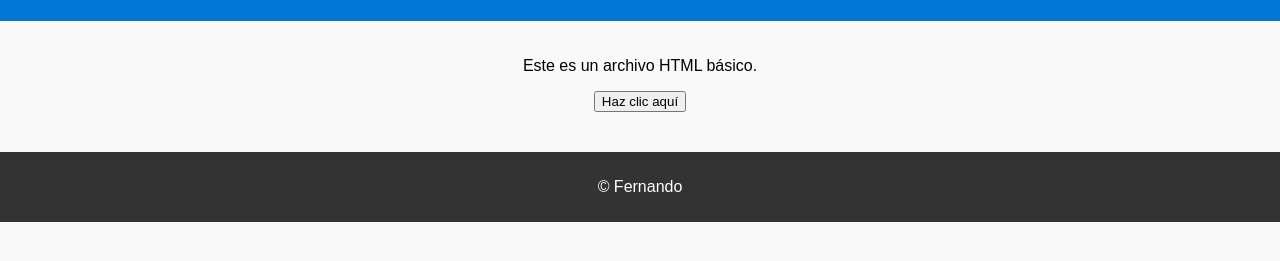
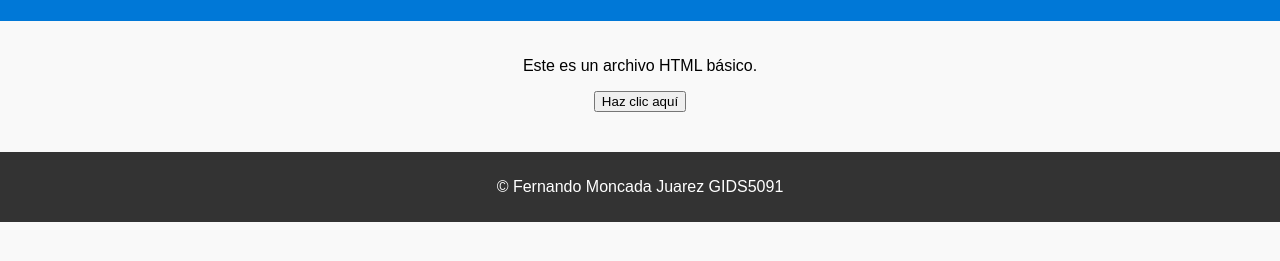
Before and after one commit to fer21047/repoDesarrolloIntegral, a plain HTML site: page index.html in a window 1280 px wide. Shown: the part 99-360 px from the top of the page. Drawn offline with Linux system fonts and the light colour scheme.

Commit message:
Se agregaron los datos personales al INDEX

```diff
--- a/index.html
+++ b/index.html
@@ -37,7 +37,7 @@
         <button onclick="alert('¡Hola, mundo!')">Haz clic aquí</button>
     </main>
     <footer>
-        <p>© Fernando</p>
+        <p>© Fernando Moncada Juarez GIDS5091</p>
     </footer>
 </body>
 </html>
```
